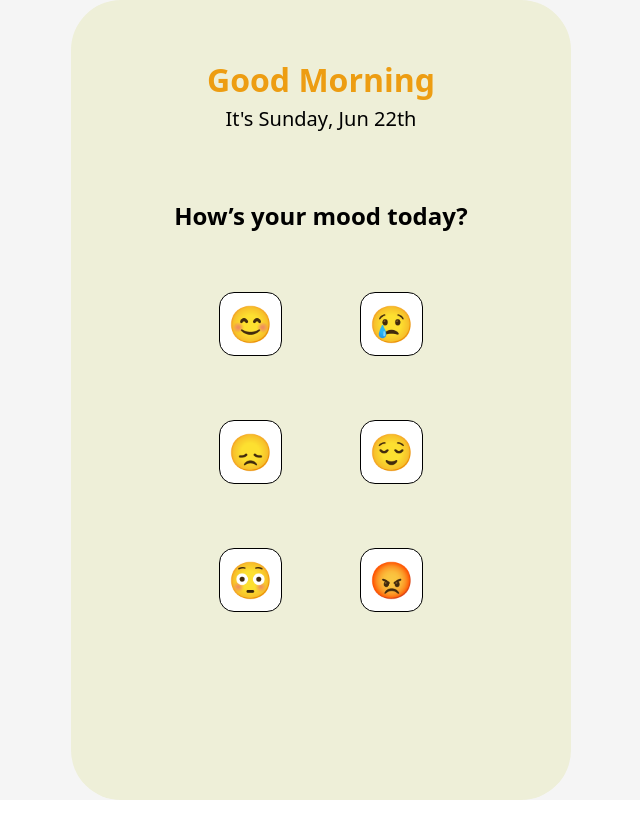
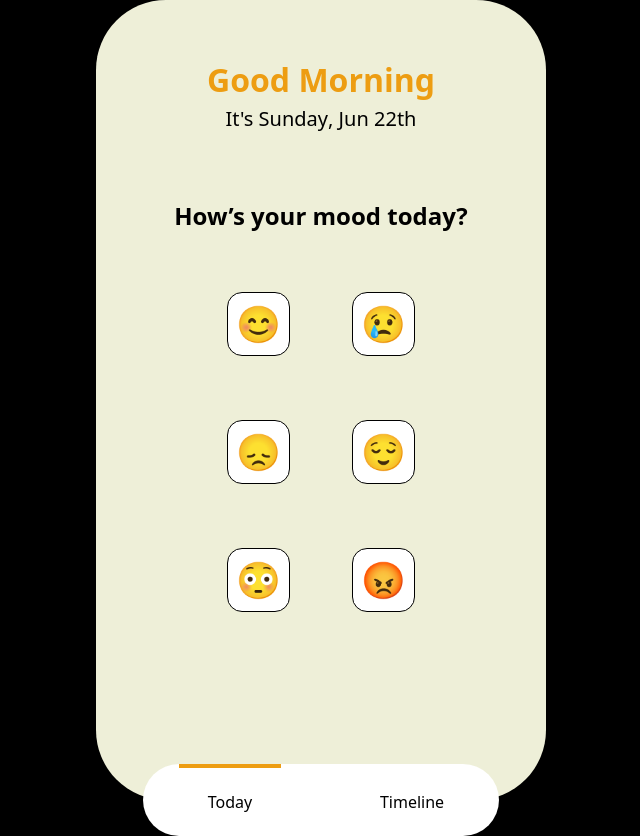
Before and after one commit to jiwoopark727/moodify, a Next.js app: page / in a window 1280 px wide. Shown: the whole page, without its empty margins (319-959 px from the left). Before the commit the page ends 800 px from the top, so only its background shows below. Built offline with nearby package versions, Linux system fonts and the light colour scheme; no server answers.

Commit message:
feature: Navigation 바 생성 및 단순 기능 구현

```diff
--- a/src/app/(home)/page.tsx
+++ b/src/app/(home)/page.tsx
@@ -4,17 +4,20 @@ import InitGeolocation from '../components/InitGeolocation';
 import KeywordGenerator from '../components/KeywordGenerator';
 import InitWeather from '../components/InitWeather';
 import Welcome from '../components/Welcome';
+import Navigation from '../components/Navigation';
 
+// bg-[#f5f5f5]
 export default function Home() {
   return (
-    <div className='w-screen h-svh flex items-center justify-center bg-[#f5f5f5]'>
-      <div className='w-[500px] h-[100vh] bg-[#eeefd8] rounded-[50px] p-4 flex flex-col items-center'>
-        <InitGeolocation />
-        <InitWeather />
+    <div className='w-screen h-svh flex items-center justify-center'>
+      <InitGeolocation />
+      <InitWeather />
+      <div className='w-[450px] h-[100vh] bg-[#eeefd8] rounded-[70px] p-4 flex flex-col items-center'>
         <Welcome />
         <EmotionSelector />
-        <KeywordGenerator />
+        <Navigation />
       </div>
+      <KeywordGenerator />
     </div>
   );
 }
--- /dev/null
+++ b/src/app/components/Navigation.tsx
@@ -0,0 +1,45 @@
+'use client';
+
+import { useState } from 'react';
+
+export default function Navigation() {
+  const [activeTab, setActiveTab] = useState<'today' | 'timeline'>('today');
+
+  return (
+    // 전체를 감싸는 박스
+    <div className='w-full justify-items-center mt-36'>
+      {/* 네비바 박스 */}
+      <div className='rounded-[40px] w-[85%] bg-[#fff] h-[9vh] flex items-center justify-center'>
+        {/* 버튼 2개를 한 번에 감싸는 박스 */}
+        <div className='grid grid-cols-2 gap-20 h-full w-[80%]'>
+          <div
+            className={`h-full w-full flex items-center justify-center border-t-4 ${
+              activeTab === 'today' ? 'border-[#ed9d12]' : 'border-transparent'
+            }`}
+          >
+            <button
+              onClick={() => setActiveTab('today')}
+              className='w-full h-full cursor-pointer'
+            >
+              Today
+            </button>
+          </div>
+          <div
+            className={`h-full w-full flex items-center justify-center border-t-4 ${
+              activeTab === 'timeline'
+                ? 'border-[#ed9d12]'
+                : 'border-transparent'
+            }`}
+          >
+            <button
+              onClick={() => setActiveTab('timeline')}
+              className='w-full h-full cursor-pointer'
+            >
+              Timeline
+            </button>
+          </div>
+        </div>
+      </div>
+    </div>
+  );
+}
--- a/src/app/layout.tsx
+++ b/src/app/layout.tsx
@@ -13,7 +13,9 @@ export default function RootLayout({
 }) {
   return (
     <html lang='en'>
-      <body className='flex justify-center items-center'>{children}</body>
+      <body className='flex justify-center items-center bg-black'>
+        {children}
+      </body>
     </html>
   );
 }
```
